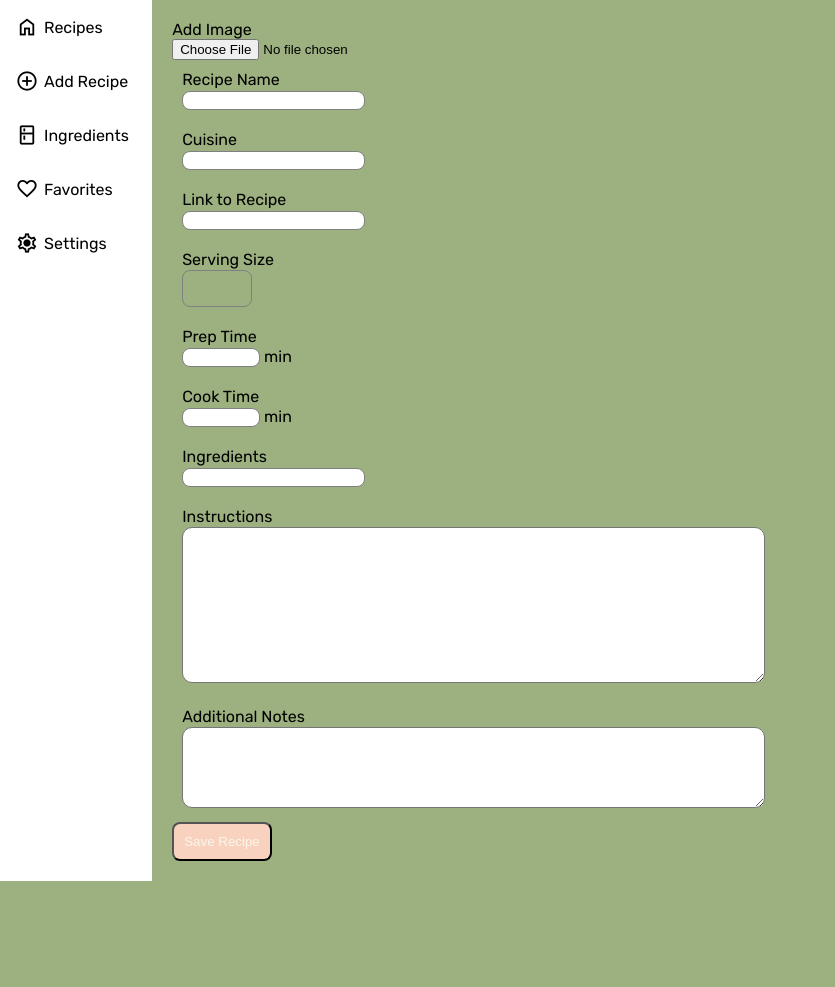
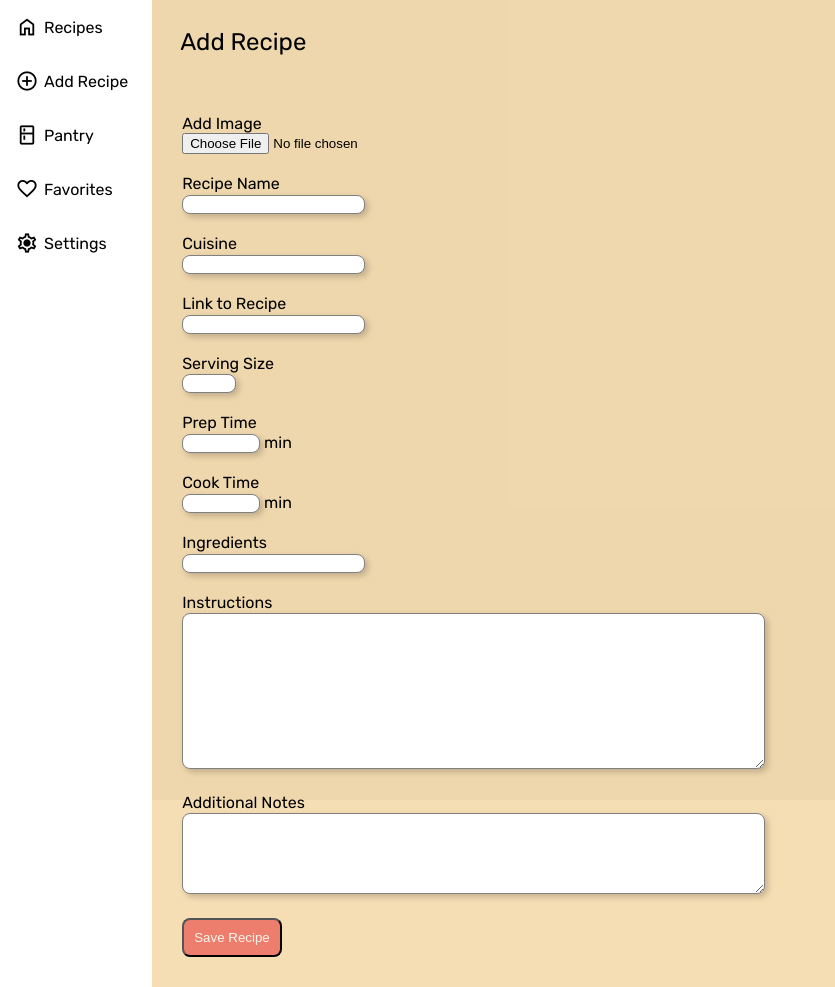
Before and after one commit to sharahe/Recipe-App, a Flask app: page /recipes/add/ in a window 1280 px wide. Shown: the whole page, without its empty margins (0-835 px from the left). Before the commit the page ends 881 px from the top, so only its background shows below. Run offline with Flask 3, Linux system fonts and the light colour scheme; parts of the project's set-up code (start-up, migrations or seed data) failed here and were passed over.

Commit message:
added ingredients page and suggest recipe ai feature

```diff
--- a/app.py
+++ b/app.py
@@ -5,6 +5,9 @@ from flask import Flask, request, redirect, flash, send_from_directory
 from flask import render_template
 from werkzeug.utils import secure_filename
 import datetime
+from openai import OpenAI
+
+client = OpenAI()
 
 
 UPLOAD_FOLDER = "uploads"
@@ -176,6 +179,84 @@ def recipe_delete(recipe_id):
     return redirect("/recipes/")
 
 
+@app.route("/recipes/pantry/add", methods=["POST", "GET"])
+def ingred_add():
+    if request.method == "POST":
+
+        conn = get_db()
+        cur = conn.cursor()
+        cur.execute(
+            "INSERT INTO ingredients ( name, category, quantity, unit, perishable, last_updated) values (?,?,?,?,?,?)",
+            (
+                request.form["name"],
+                request.form["category"],
+                request.form["quantity"],
+                request.form["unit"],
+                request.form["perishable"],
+                datetime.datetime.now(datetime.timezone.utc),
+            ),
+        )
+        conn.commit()
+
+        return redirect("/recipes/pantry")
+    return render_template("add_ingredient.html")
+
+
+@app.route("/recipes/pantry")
+def ingred():
+    cur = get_db().cursor()
+    cur.execute("SELECT * FROM ingredients")
+    rows = cur.fetchall()
+    print(rows)
+    return render_template("ingredients.html", rows=rows)
+
+
+@app.route("/recipes/suggest")
+def suggest():
+    cur = get_db().cursor()
+    cur.execute("SELECT name FROM ingredients")
+    rows = cur.fetchall()
+    print(rows)
+    ingredient_str = ""
+
+    for i in rows:
+        ingredient_str = ingredient_str + "- " + i["name"] + "\n"
+
+    print(ingredient_str)
+    cur.execute("SELECT recipe_name FROM recipes")
+    rows = cur.fetchall()
+
+    recipe_str = ""
+
+    for i, x in enumerate(rows):
+        recipe_str = recipe_str + str(i + 1) + ". " + x["recipe_name"] + "\n"
+    print(recipe_str)
+
+    completion = client.chat.completions.create(
+        model="gpt-4o-mini",
+        messages=[
+            {"role": "system", "content": "You are a helpful assistant."},
+            {
+                "role": "user",
+                "content": """Here are the names of the recipes I have to choose from:
+{}
+
+I have the following ingredients:
+{}
+
+Tell me which of the recipes I have provided is a good match for the ingredients I have.  There can be up to 3 matches, but don't include the recipe if we don't have most of the ingredients needed. Rank the recipes by how many of the ingredients are used. Reference the recipe by its number listed above. Do not list out the recipe steps, just the number""".format(
+                    recipe_str, ingredient_str
+                ),
+            },
+        ],
+    )
+
+    print(completion.choices[0].message)
+    return render_template(
+        "suggest.html", rows=rows, chat=completion.choices[0].message.content
+    )
+
+
 # def get_records():
 #     with conn:
 #         cur.execute("SELECT * FROM items")
@@ -214,7 +295,10 @@ migrations = [
     "CREATE TABLE IF NOT EXISTS recipe_to_ingredients (recipe_id INTEGER,ingredient_id INTEGER,quantity FLOAT,unit TEXT);",
     "CREATE TABLE IF NOT EXISTS ingredients (ingredient_id INTEGER,ingredient_name TEXT,ingredient_category TEXT);",
     """CREATE VIRTUAL TABLE recipe_search USING FTS5(recipe_name, instructions, additional_notes, cuisine);""",
+    "DROP TABLE ingredients;",
+    "CREATE TABLE IF NOT EXISTS ingredients (id INTEGER PRIMARY KEY AUTOINCREMENT,name TEXT,category TEXT,quantity FLOAT,unit TEXT,perishable TEXT,last_updated TEXT);",
 ]
+
 
 with app.app_context():
     print("initializing")
--- a/static/styles.css
+++ b/static/styles.css
@@ -13,7 +13,7 @@
   --secondary-brown: #c7ab8d; */
   /* green to coral */
   --primary-green: #688a50;
-  --secondary-green: #9cb17f;
+  --secondary-green: rgb(156, 177, 127);
   --neutral-white: #faf6eb;
   --primary-brown: #f9d2bf;
   --secondary-brown: #ed7d6c;
@@ -42,16 +42,9 @@ body {
 #nav a span {
   padding-right: 5px;
 }
-#what-to-eat {
-  background-color: var(--secondary-green);
-  padding: 15px;
-  color: var(--primary-brown);
-  display: flex;
-  flex-direction: column;
-  align-items: center;
-}
+
 .button {
-  background-color: var(--primary-brown);
+  background-color: var(--secondary-brown);
   padding: 10px;
   color: var(--neutral-white);
   border-radius: 8px;
@@ -95,7 +88,7 @@ body {
 }
 .recipe {
   width: 100%;
-  background-color: var(--secondary-green);
+  background-color: rgba(239, 198, 127, 0.58);
   border-radius: 15px;
   display: flex;
   justify-content: center;
@@ -106,7 +99,7 @@ body {
 .gallery-row {
   display: grid;
   padding: 20px;
-  grid-template-columns: repeat(4, 1fr);
+  grid-template-columns: repeat(3, 1fr);
   row-gap: 20px;
   column-gap: 20px;
 }
@@ -122,9 +115,16 @@ body {
   height: 100vh;
   background-color: rgb(239, 239, 239);
 }
+.add-recipe-page {
+  background-color: rgba(239, 198, 127, 0.58);
+}
+.add-recipe-header {
+  font-size: 24px;
+  padding: 28px;
+}
 .recipe-details {
-  background-color: var(--secondary-green);
   padding: 20px;
+  border-radius: 15px;
 }
 .recipe-body {
   display: flex;
@@ -136,10 +136,20 @@ body {
 .recipe-input {
   padding: 10px;
 }
+.recipe-input-image {
+  padding: 10px;
+}
 
 div.recipe-input input {
   border-radius: 8px;
   border: 1px solid gray;
+  box-shadow: 3px 3px 6px rgba(0, 0, 0, 0.2);
+  /* width: 250; */
+}
+div.recipe-input textarea {
+  border-radius: 8px;
+  border: 1px solid gray;
+  box-shadow: 3px 3px 6px rgba(0, 0, 0, 0.2);
 }
 div.recipe-input div {
   height: 20px;
@@ -160,6 +170,13 @@ div.recipe-input div {
 img {
   border-radius: 10px;
 }
+
+/* .add-recipe-header {
+  background-color: var(--primary-green);
+  font-size: 24px;
+  padding: 20px;
+  border-radius: 15px;
+} */
 .recipe-body h1 {
   display: flex;
   justify-content: center;
@@ -183,8 +200,7 @@ img {
 .recipe-serving-size {
   display: grid;
   grid: auto;
-  background-color: var(--secondary-green);
-  padding: 10px;
+  /* padding: 10px; */
 }
 .recipe-serving-header {
   background-color: var(--primary-green);
--- a/templates/add_recipe.html
+++ b/templates/add_recipe.html
@@ -1,5 +1,10 @@
 {% extends "base.html" %} {% block body %}
+<div class="add-recipe-page">
+
+
+  <div class="add-recipe-header">Add Recipe</div>
 <form method="POST" enctype=multipart/form-data>
+
   <div class="recipe-details">
 
     <div class="recipe-input-image">
@@ -75,9 +80,12 @@
       <div>Additional Notes</div>
       <textarea class="form-id" rows="5" cols="70" name="notes"></textarea>
     </div>
+    <div class="recipe-input">
     <button class="button" type="submit">Save Recipe</button>
   </div>
+  </div>
 </form>
+</div>
 {% endblock %}
 
 <!-- TODO:
--- a/templates/base.html
+++ b/templates/base.html
@@ -32,8 +32,8 @@
         ><span class="material-symbols-outlined"> add_circle </span>Add
         Recipe</a
       >
-      <a href="/ingredients"
-        ><span class="material-symbols-outlined"> kitchen </span>Ingredients</a
+      <a href="/recipes/pantry"
+        ><span class="material-symbols-outlined"> kitchen </span>Pantry</a
       >
       <a href="/favorites"
         ><span class="material-symbols-outlined"> favorite </span>Favorites</a
--- /dev/null
+++ b/templates/suggest.html
@@ -0,0 +1,3 @@
+{% extends "base.html" %} {% block body %}
+<pre>{{chat}}</pre>
+{% endblock %}
```
Also changed, not shown: templates/add_ingredient.html (added, +60 -0 lines), templates/ingredients.html (added, +23 -0 lines), testapi.py (added, +13 -0 lines), 1 other file.
